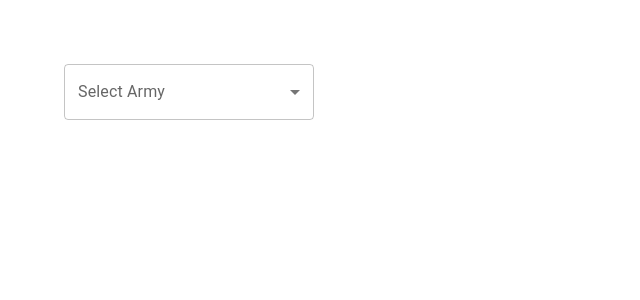
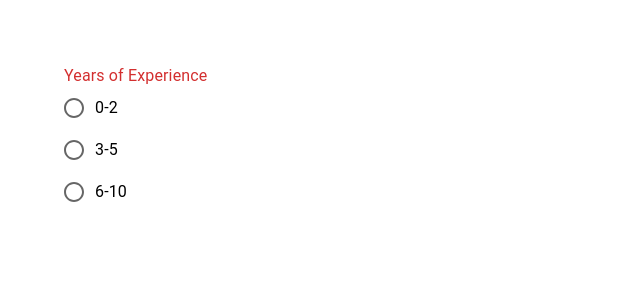
Before and after one commit to Satyum-Singh/react-mui-demo, a React (Create React App) app: page / in a window 1280 px wide. Shown: the top 300 px of the page, without its empty margins (0-640 px from the left). Built offline with nearby package versions, Linux system fonts and the light colour scheme.

Commit message:
Radio Buttons done

```diff
--- a/src/App.tsx
+++ b/src/App.tsx
@@ -1,8 +1,10 @@
 import './App.css';
+import { MuiRadioButton } from './components/MuiRadioButton';
 // import MuiTypography from './components/MuiTypography';
 // import MuiButton from './components/MuiButton';
 // import { MuiTextField } from './components/MuiTextField';
-import { MuiSelect } from './components/MuiSelect';
+// import { MuiSelect } from './components/MuiSelect';
+
 
 
 function App() {
@@ -19,7 +21,10 @@
       {/* <MuiTextField /> */}
 
 
-      <MuiSelect></MuiSelect>
+      {/* <MuiSelect></MuiSelect> */}
+
+
+      <MuiRadioButton />
     </div>
   );
 }
--- /dev/null
+++ b/src/components/MuiRadioButton.tsx
@@ -0,0 +1,40 @@
+import {
+  Box,
+  FormControl,
+  FormLabel,
+  FormControlLabel,
+  RadioGroup,
+  Radio,
+} from "@mui/material";
+import { useState } from "react";
+
+export const MuiRadioButton = () => {
+  const [value, setValue] = useState("");
+  console.log({value})
+  const handleChange=(event:React.ChangeEvent<HTMLInputElement>)=>{
+    setValue(event.target.value)
+  }
+  return (
+    <Box>
+      <FormControl error>
+        <FormLabel id="job-experience-group-label">
+          Years of Experience
+        </FormLabel>
+        <RadioGroup
+          name="job-experience-group"
+          aria-labelledby="job-experience-group-label"
+          value={value}
+          onChange={handleChange}
+        >
+          <FormControlLabel control={<Radio size='medium' color='secondary' />} label="0-2" value="0-2" />
+          <FormControlLabel control={<Radio></Radio>} label="3-5" value="3-5" />
+          <FormControlLabel
+            control={<Radio></Radio>}
+            label="6-10"
+            value="6-10"
+          />
+        </RadioGroup>
+      </FormControl>
+    </Box>
+  );
+};
```
